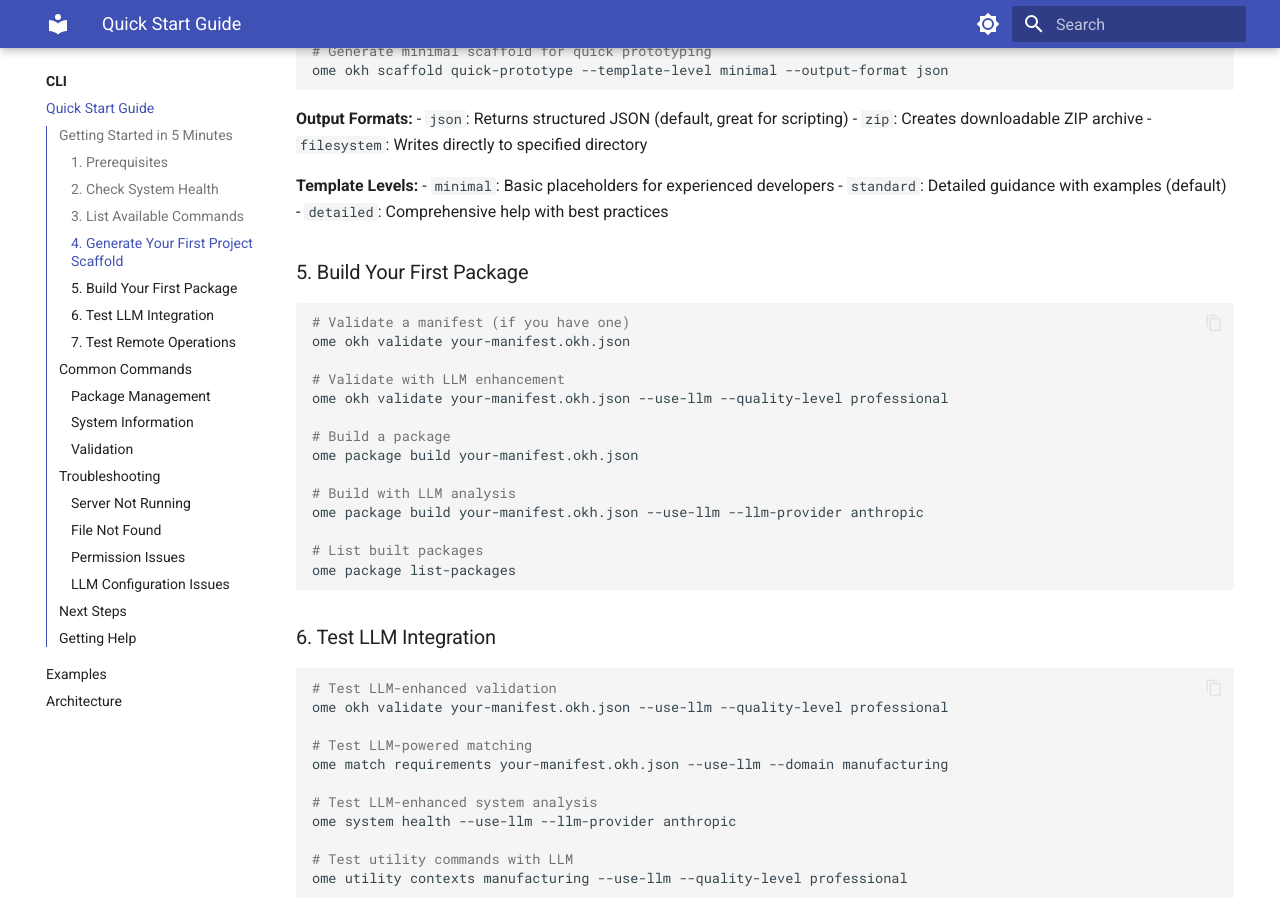
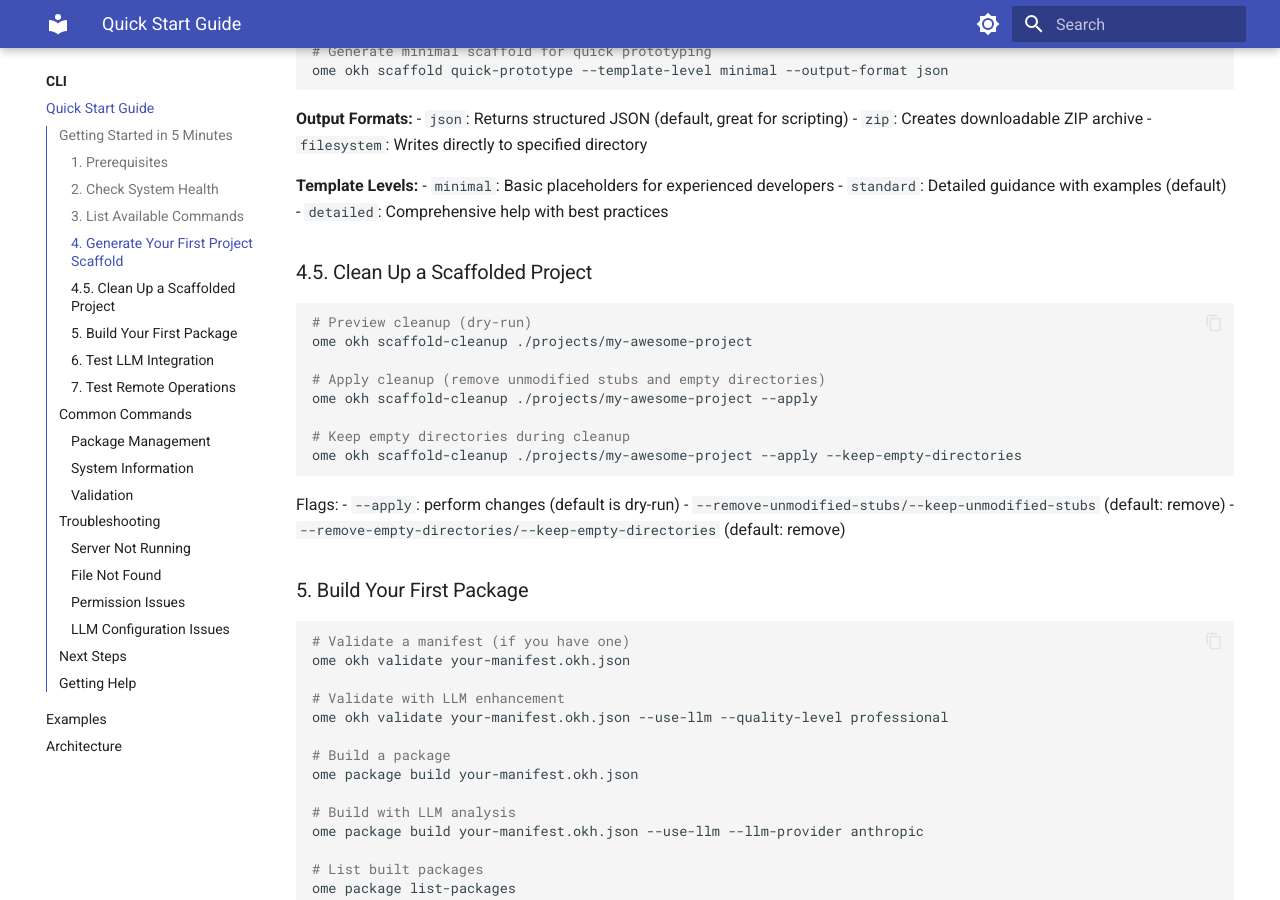
Before and after one commit to helpfulengineering/supply-graph-ai, an MkDocs documentation site: the page built from docs/CLI/quick-start.md, in a window 1280 px wide and 900 px high, scrolled down 1259 px. Built offline with MkDocs 1.6.1 and Material for MkDocs 9.7.7, drawn with Linux system fonts in a browser that asks for light colours.

Commit message:
scaffold cleanup cli documentation update

````diff
--- a/docs/CLI/quick-start.md
+++ b/docs/CLI/quick-start.md
@@ -69,6 +69,24 @@ ome okh scaffold quick-prototype --template-level minimal --output-format json
 - `minimal`: Basic placeholders for experienced developers
 - `standard`: Detailed guidance with examples (default)
 - `detailed`: Comprehensive help with best practices
+
+### 4.5. Clean Up a Scaffolded Project
+
+```bash
+# Preview cleanup (dry-run)
+ome okh scaffold-cleanup ./projects/my-awesome-project
+
+# Apply cleanup (remove unmodified stubs and empty directories)
+ome okh scaffold-cleanup ./projects/my-awesome-project --apply
+
+# Keep empty directories during cleanup
+ome okh scaffold-cleanup ./projects/my-awesome-project --apply --keep-empty-directories
+```
+
+Flags:
+- `--apply`: perform changes (default is dry-run)
+- `--remove-unmodified-stubs/--keep-unmodified-stubs` (default: remove)
+- `--remove-empty-directories/--keep-empty-directories` (default: remove)
 
 ### 5. Build Your First Package
 
````
Also changed, not shown: docs/CLI/examples.md (+13 -0 lines), 1 other file.
